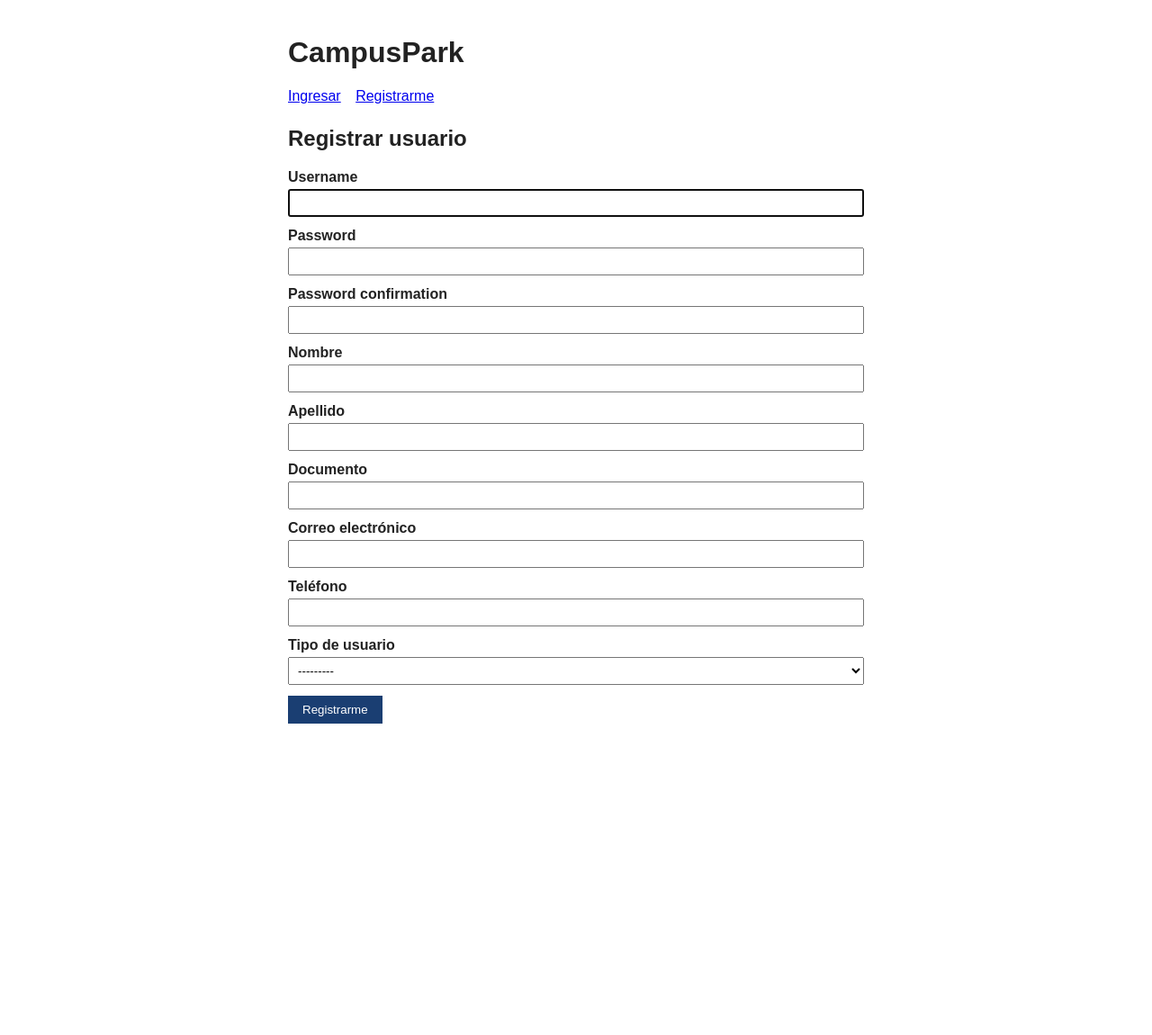
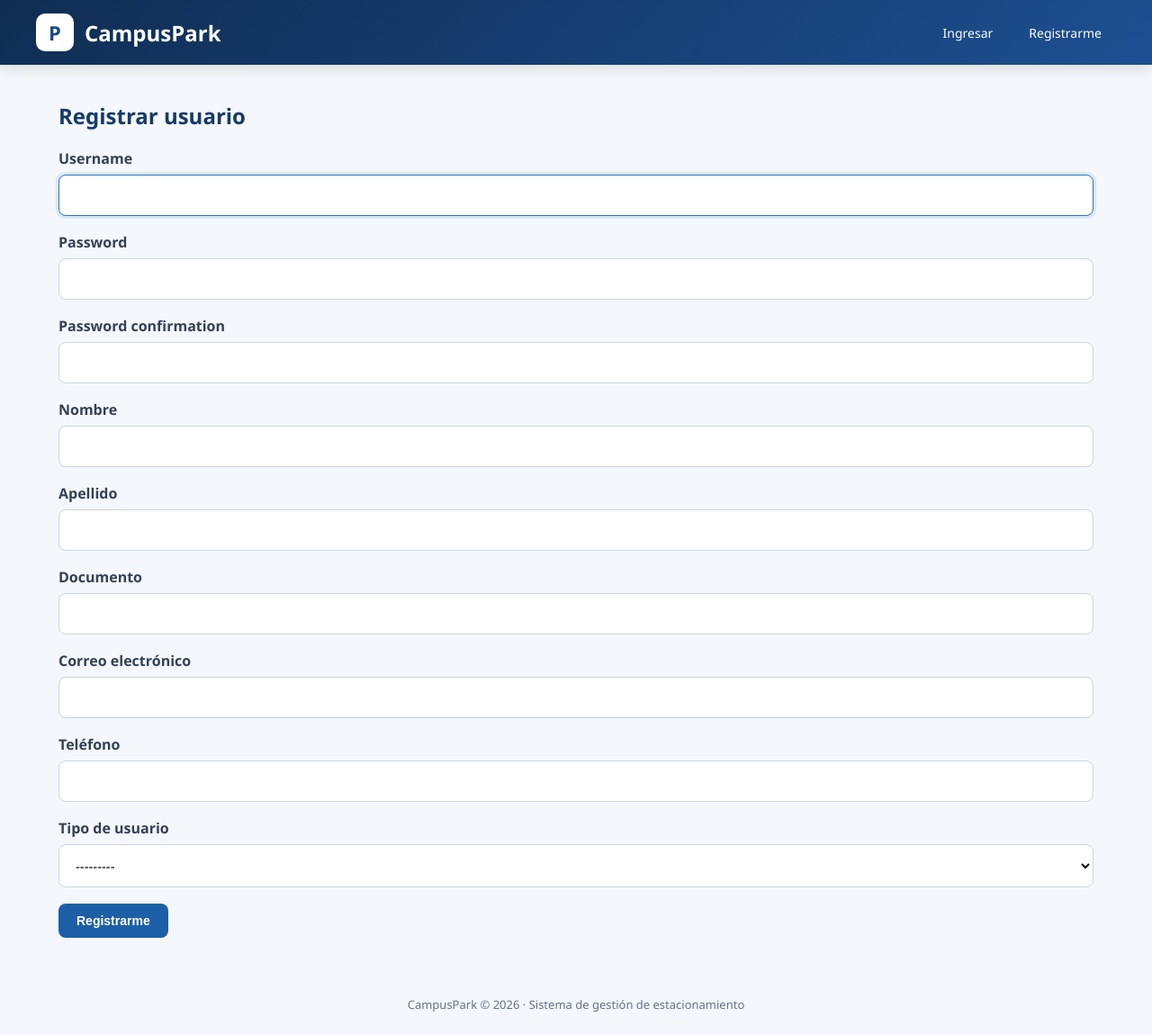
Before and after one commit to soniaromero27/IS2_CampusPark, a Django app: page /usuarios/registro/ in a window 1280 px wide. Shown: the whole page at 90% size. Before the commit the page ends 804 px from the top, so only its background shows below. Run offline with Django 5.2, Linux system fonts and the light colour scheme; data comes from the database, SQL or seed files in the repository.

Commit message:
Modifico base.html

```diff
--- a/CampusPark/templates/base.html
+++ b/CampusPark/templates/base.html
@@ -2,32 +2,349 @@
 <html lang="es">
 <head>
     <meta charset="UTF-8">
+    <meta name="viewport" content="width=device-width, initial-scale=1.0">
+
     <title>CampusPark</title>
+
     <style>
-    body { font-family: Arial, sans-serif; max-width: 640px; margin: 40px auto; color: #222; }
-    nav { margin-bottom: 24px; }
-    nav a { margin-right: 12px; }
-    .form-row { margin-bottom: 12px; }
-    label { display: block; font-weight: bold; margin-bottom: 4px; }
-    input, select { width: 100%; padding: 6px; box-sizing: border-box; }
-    button { padding: 8px 16px; background: #1a3e72; color: white; border: none; cursor: pointer; }
-    table { width: 100%; border-collapse: collapse; margin-top: 16px; }
-    th, td { border: 1px solid #ccc; padding: 6px 8px; text-align: left; }
-    .errorlist { color: #b00020; }
+        * {
+            margin: 0;
+            padding: 0;
+            box-sizing: border-box;
+        }
+
+        body {
+            font-family: "Segoe UI", Arial, sans-serif;
+            background: #f4f7fb;
+            color: #1e293b;
+            min-height: 100vh;
+        }
+
+        /* ===== BARRA SUPERIOR ===== */
+
+        header {
+            background: linear-gradient(135deg, #0f2d52, #1d4f91);
+            color: white;
+            padding: 0 40px;
+            height: 72px;
+
+            display: flex;
+            align-items: center;
+            justify-content: space-between;
+
+            box-shadow: 0 4px 15px rgba(0, 0, 0, 0.12);
+        }
+
+        .logo {
+            display: flex;
+            align-items: center;
+            gap: 12px;
+            text-decoration: none;
+            color: white;
+        }
+
+        .logo-icon {
+            width: 42px;
+            height: 42px;
+            background: white;
+            color: #174a86;
+            border-radius: 10px;
+
+            display: flex;
+            align-items: center;
+            justify-content: center;
+
+            font-size: 22px;
+            font-weight: bold;
+        }
+
+        .logo-text {
+            font-size: 24px;
+            font-weight: 700;
+        }
+
+        /* ===== NAVEGACIÓN ===== */
+
+        nav {
+            display: flex;
+            align-items: center;
+            gap: 8px;
+        }
+
+        nav a {
+            color: white;
+            text-decoration: none;
+            padding: 10px 16px;
+            border-radius: 8px;
+            font-size: 14px;
+            transition: all 0.2s ease;
+        }
+
+        nav a:hover {
+            background: rgba(255, 255, 255, 0.15);
+            transform: translateY(-1px);
+        }
+
+        .logout {
+            border: 1px solid rgba(255,255,255,0.35);
+        }
+
+        /* ===== CONTENEDOR ===== */
+
+        main {
+            width: 100%;
+            max-width: 1200px;
+            margin: 0 auto;
+            padding: 40px 25px;
+        }
+
+        /* ===== TÍTULOS ===== */
+
+        h1, h2, h3 {
+            color: #163b68;
+        }
+
+        h1 {
+            margin-bottom: 10px;
+        }
+
+        h2 {
+            margin-bottom: 20px;
+        }
+
+        /* ===== TARJETAS ===== */
+
+        .card {
+            background: white;
+            border-radius: 14px;
+            padding: 25px;
+
+            box-shadow: 0 5px 20px rgba(15, 45, 82, 0.08);
+
+            border: 1px solid #e7edf5;
+            margin-bottom: 25px;
+        }
+
+        /* ===== FORMULARIOS ===== */
+
+        .form-row {
+            margin-bottom: 18px;
+        }
+
+        label {
+            display: block;
+            font-weight: 600;
+            margin-bottom: 7px;
+            color: #334155;
+        }
+
+        input,
+        select,
+        textarea {
+            width: 100%;
+            padding: 12px 14px;
+
+            border: 1px solid #cbd5e1;
+            border-radius: 8px;
+
+            font-size: 15px;
+            font-family: inherit;
+
+            background: white;
+
+            transition: border-color 0.2s, box-shadow 0.2s;
+        }
+
+        input:focus,
+        select:focus,
+        textarea:focus {
+            outline: none;
+            border-color: #2874c6;
+
+            box-shadow: 0 0 0 3px rgba(40, 116, 198, 0.12);
+        }
+
+        /* ===== BOTONES ===== */
+
+        button,
+        .btn {
+            display: inline-block;
+
+            padding: 11px 20px;
+
+            background: #1d5fa7;
+            color: white;
+
+            border: none;
+            border-radius: 8px;
+
+            font-size: 14px;
+            font-weight: 600;
+
+            cursor: pointer;
+            text-decoration: none;
+
+            transition: all 0.2s ease;
+        }
+
+        button:hover,
+        .btn:hover {
+            background: #154b86;
+            transform: translateY(-1px);
+            box-shadow: 0 4px 10px rgba(21, 75, 134, 0.25);
+        }
+
+        /* ===== TABLAS ===== */
+
+        table {
+            width: 100%;
+            border-collapse: separate;
+            border-spacing: 0;
+
+            margin-top: 20px;
+
+            background: white;
+            border-radius: 12px;
+            overflow: hidden;
+
+            box-shadow: 0 4px 15px rgba(15, 45, 82, 0.07);
+        }
+
+        th {
+            background: #edf4fb;
+            color: #163b68;
+
+            font-weight: 700;
+            text-align: left;
+        }
+
+        th,
+        td {
+            padding: 14px 16px;
+            border-bottom: 1px solid #e5eaf0;
+        }
+
+        tr:last-child td {
+            border-bottom: none;
+        }
+
+        tr:hover td {
+            background: #f8fbff;
+        }
+
+        /* ===== MENSAJES DE ERROR ===== */
+
+        .errorlist {
+            color: #b91c1c;
+            margin: 8px 0;
+            padding-left: 18px;
+        }
+
+        /* ===== PIE DE PÁGINA ===== */
+
+        footer {
+            text-align: center;
+            padding: 25px;
+            color: #64748b;
+            font-size: 13px;
+        }
+
+        /* ===== RESPONSIVE ===== */
+
+        @media (max-width: 800px) {
+
+            header {
+                height: auto;
+                padding: 18px 20px;
+
+                flex-direction: column;
+                gap: 15px;
+            }
+
+            nav {
+                flex-wrap: wrap;
+                justify-content: center;
+            }
+
+            main {
+                padding: 25px 15px;
+            }
+
+            .logo-text {
+                font-size: 21px;
+            }
+        }
     </style>
 </head>
+
 <body>
-  <h1>CampusPark</h1>
+
+    <!-- BARRA SUPERIOR -->
+
+    <header>
+
+        <a href="/" class="logo">
+
+            <div class="logo-icon">
+                P
+            </div>
+
+            <span class="logo-text">
+                CampusPark
+            </span>
+
+        </a>
+
+
         <nav>
+
             {% if user.is_authenticated %}
-      <a href="{% url 'usuarios:perfil' %}">Mi perfil</a>
-      <a href="{% url 'vehiculos:lista' %}">Mis vehículos</a>
-      <a href="{% url 'usuarios:logout' %}">Cerrar sesión</a>
+
+                <a href="{% url 'usuarios:perfil' %}">
+                    Mi perfil
+                </a>
+
+                <a href="{% url 'vehiculos:lista' %}">
+                    Mis vehículos
+                </a>
+
+                <a href="{% url 'usuarios:logout' %}" class="logout">
+                    Cerrar sesión
+                </a>
+
             {% else %}
-      <a href="{% url 'usuarios:login' %}">Ingresar</a>
-      <a href="{% url 'usuarios:registro' %}">Registrarme</a>
+
+                <a href="{% url 'usuarios:login' %}">
+                    Ingresar
+                </a>
+
+                <a href="{% url 'usuarios:registro' %}">
+                    Registrarme
+                </a>
+
             {% endif %}
+
         </nav>
-  {% block content %}{% endblock %}
+
+    </header>
+
+
+    <!-- CONTENIDO DE CADA PÁGINA -->
+
+    <main>
+
+        {% block content %}
+
+        {% endblock %}
+
+    </main>
+
+
+    <!-- PIE DE PÁGINA -->
+
+    <footer>
+        CampusPark © 2026 · Sistema de gestión de estacionamiento
+    </footer>
+
 </body>
 </html>
```
Lines whose indentation alone changed are shown as unchanged.
